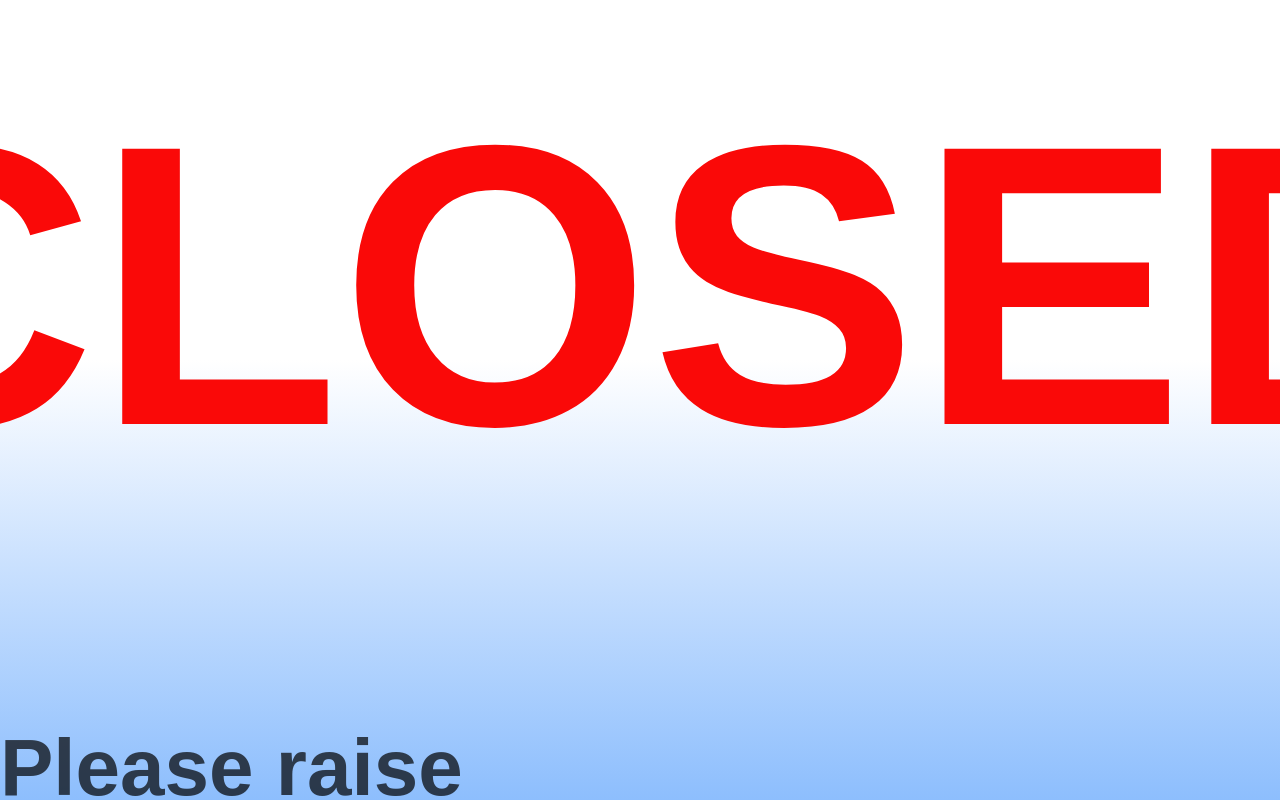
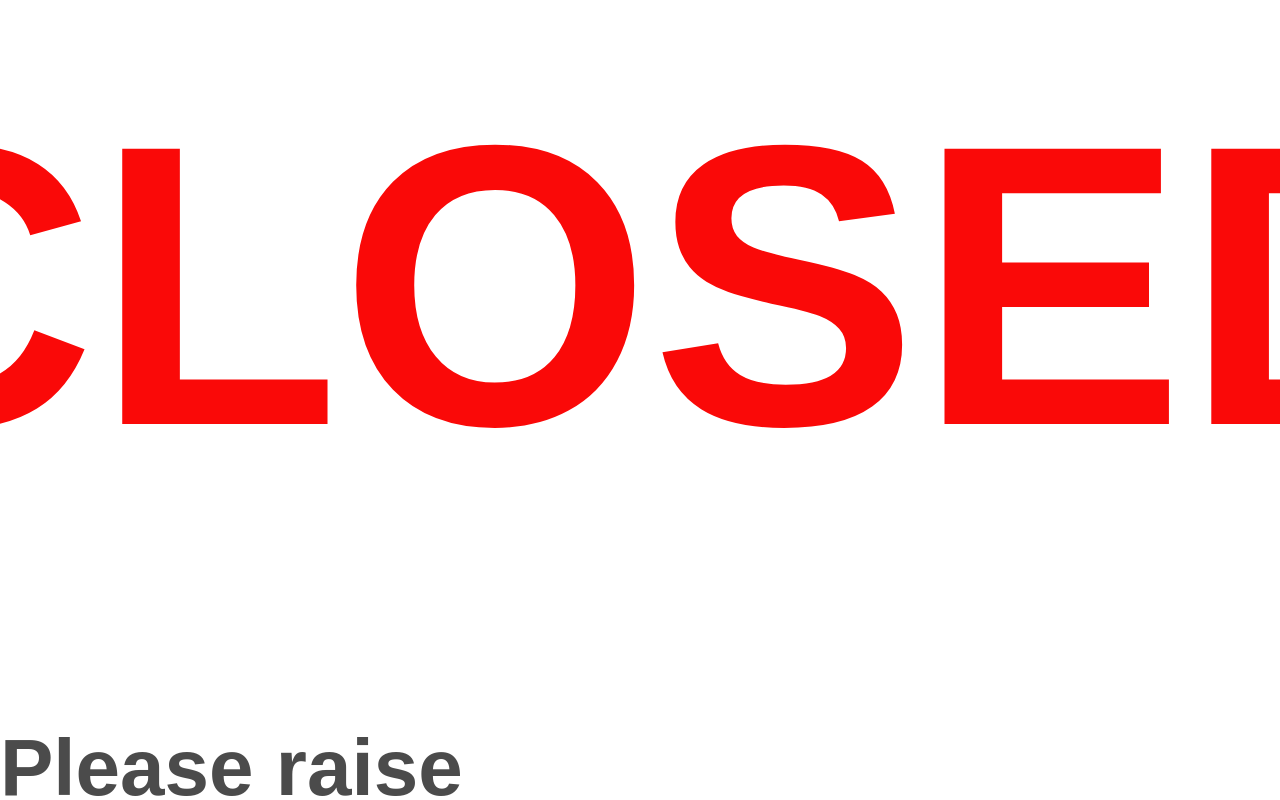
Before and after one commit to DiegoYupanqui98/customerTest, a plain HTML site: page index.html in a window 1280 px wide. Shown: the top 800 px of the page. Drawn offline with Linux system fonts and the light colour scheme.

Commit message:
changed background back to white

```diff
--- a/style.css
+++ b/style.css
@@ -7,8 +7,11 @@ body{
     align-items: center;
     height: 100vh;
     font-family:Arial, Helvetica, sans-serif;
-    background-image: linear-gradient(rgb(255, 255, 255) 45%, rgb(141, 190, 253) 100%);
 
+    /*background-image: linear-gradient(rgb(255, 255, 255) 45%, rgb(141, 190, 253) 100%);
+    */
+
+    background-color: white;
 }
 
 .hidden{
```
